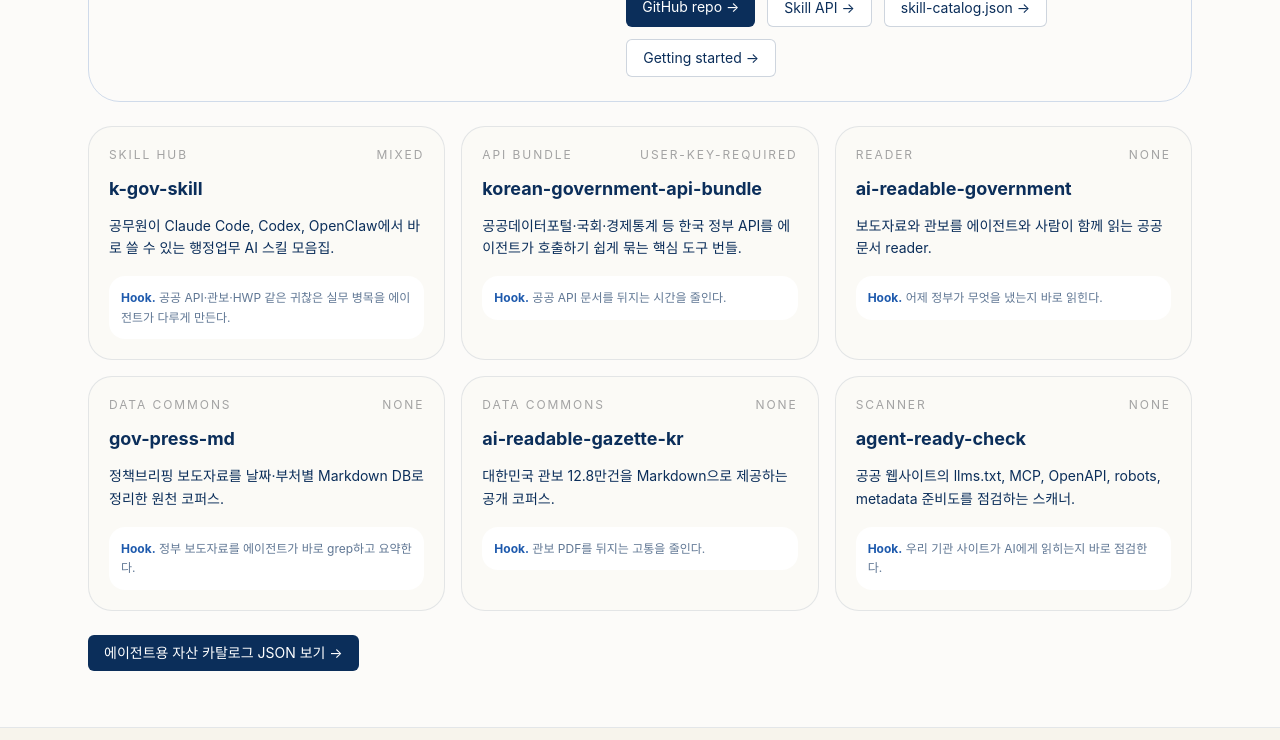
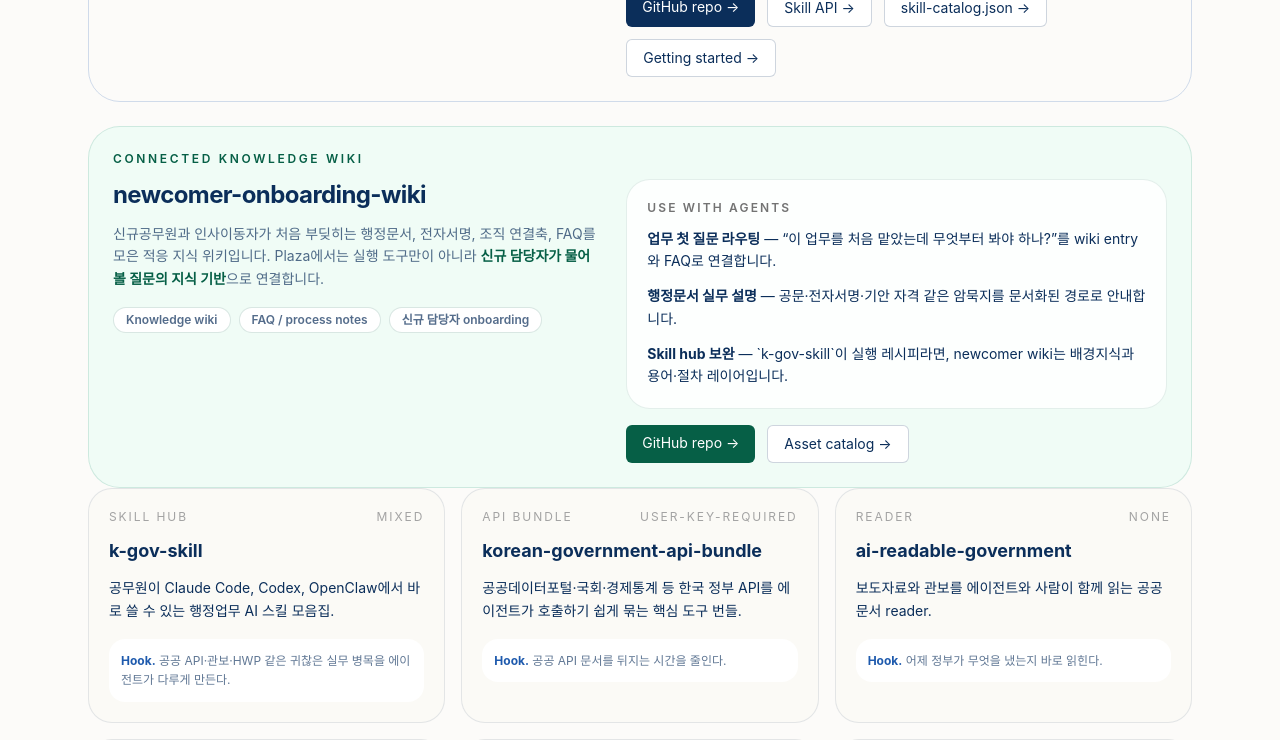
Before and after one commit to hosungseo/kgov-ready-demo, a Next.js app: page /plaza in a window 1280 px wide. Shown: the part 2120-2860 px from the top of the page. Built offline with nearby package versions, Linux system fonts and the light colour scheme; no server answers.

Commit message:
Connect newcomer onboarding wiki in plaza

```diff
--- a/app/plaza/page.tsx
+++ b/app/plaza/page.tsx
@@ -263,8 +263,40 @@
               </div>
             </div>
           </div>
+
+          <div className="mt-6 rounded-[2rem] border border-emerald-700/15 bg-emerald-50/70 p-6">
+            <div className="text-xs font-semibold uppercase tracking-[0.22em] text-emerald-800">Connected knowledge wiki</div>
+            <div className="mt-3 grid gap-6 lg:grid-cols-[0.95fr_1.05fr]">
+              <div>
+                <h3 className="text-2xl font-bold tracking-tight">newcomer-onboarding-wiki</h3>
+                <p className="mt-3 text-sm leading-relaxed text-gov-navy/70">
+                  신규공무원과 인사이동자가 처음 부딪히는 행정문서, 전자서명, 조직 연결축, FAQ를 모은 적응 지식 위키입니다.
+                  Plaza에서는 실행 도구만이 아니라 <b className="text-emerald-800">신규 담당자가 물어볼 질문의 지식 기반</b>으로 연결합니다.
+                </p>
+                <div className="mt-4 flex flex-wrap gap-2 text-xs font-semibold text-gov-navy/70">
+                  <span className="rounded-full border border-emerald-800/15 bg-white px-3 py-1">Knowledge wiki</span>
+                  <span className="rounded-full border border-emerald-800/15 bg-white px-3 py-1">FAQ / process notes</span>
+                  <span className="rounded-full border border-emerald-800/15 bg-white px-3 py-1">신규 담당자 onboarding</span>
+                </div>
+              </div>
+              <div>
+                <div className="rounded-[1.5rem] border border-emerald-800/10 bg-white/85 p-5">
+                  <div className="text-xs font-semibold uppercase tracking-[0.18em] text-neutral-500">Use with agents</div>
+                  <ul className="mt-3 space-y-3 text-sm leading-relaxed text-gov-navy/72">
+                    <li><b className="text-gov-navy">업무 첫 질문 라우팅</b> — “이 업무를 처음 맡았는데 무엇부터 봐야 하나?”를 wiki entry와 FAQ로 연결합니다.</li>
+                    <li><b className="text-gov-navy">행정문서 실무 설명</b> — 공문·전자서명·기안 자격 같은 암묵지를 문서화된 경로로 안내합니다.</li>
+                    <li><b className="text-gov-navy">Skill hub 보완</b> — `k-gov-skill`이 실행 레시피라면, newcomer wiki는 배경지식과 용어·절차 레이어입니다.</li>
+                  </ul>
+                </div>
+                <div className="mt-4 flex flex-wrap gap-3 text-sm">
+                  <a href="https://github.com/hosungseo/newcomer-onboarding-wiki" target="_blank" rel="noopener noreferrer" className="rounded-md bg-emerald-800 px-4 py-2 text-white hover:bg-emerald-700">GitHub repo →</a>
+                  <a href="/api/repos" className="rounded-md border border-gov-navy/20 bg-white px-4 py-2 text-gov-navy hover:border-emerald-700 hover:text-emerald-800">Asset catalog →</a>
+                </div>
+              </div>
+            </div>
+          </div>
           <div className="grid gap-4 lg:grid-cols-3">
-            {EXISTING_ASSETS.slice(0, 6).map((asset) => (
+            {EXISTING_ASSETS.map((asset) => (
               <a key={asset.id} href={asset.url} target="_blank" rel="noopener noreferrer" className="rounded-[1.5rem] border border-gov-navy/10 bg-[#fbfaf6] p-5 transition hover:-translate-y-0.5 hover:border-gov-blue/40 hover:shadow-sm">
                 <div className="flex items-center justify-between gap-3 text-xs uppercase tracking-[0.16em] text-neutral-400">
                   <span>{asset.category}</span>
```
Also changed, not shown: 1 other file (tests, documents, lock files or other folders).
